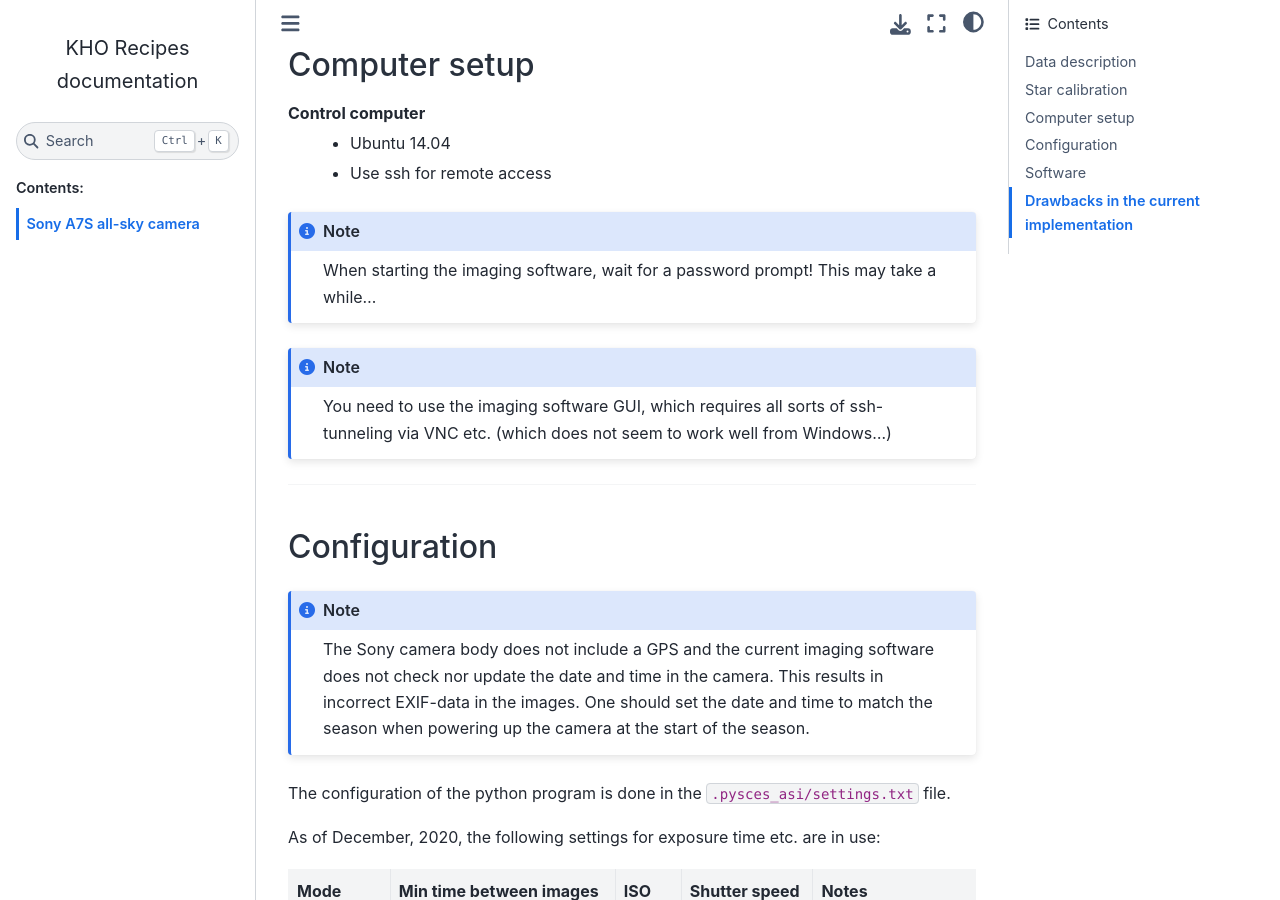
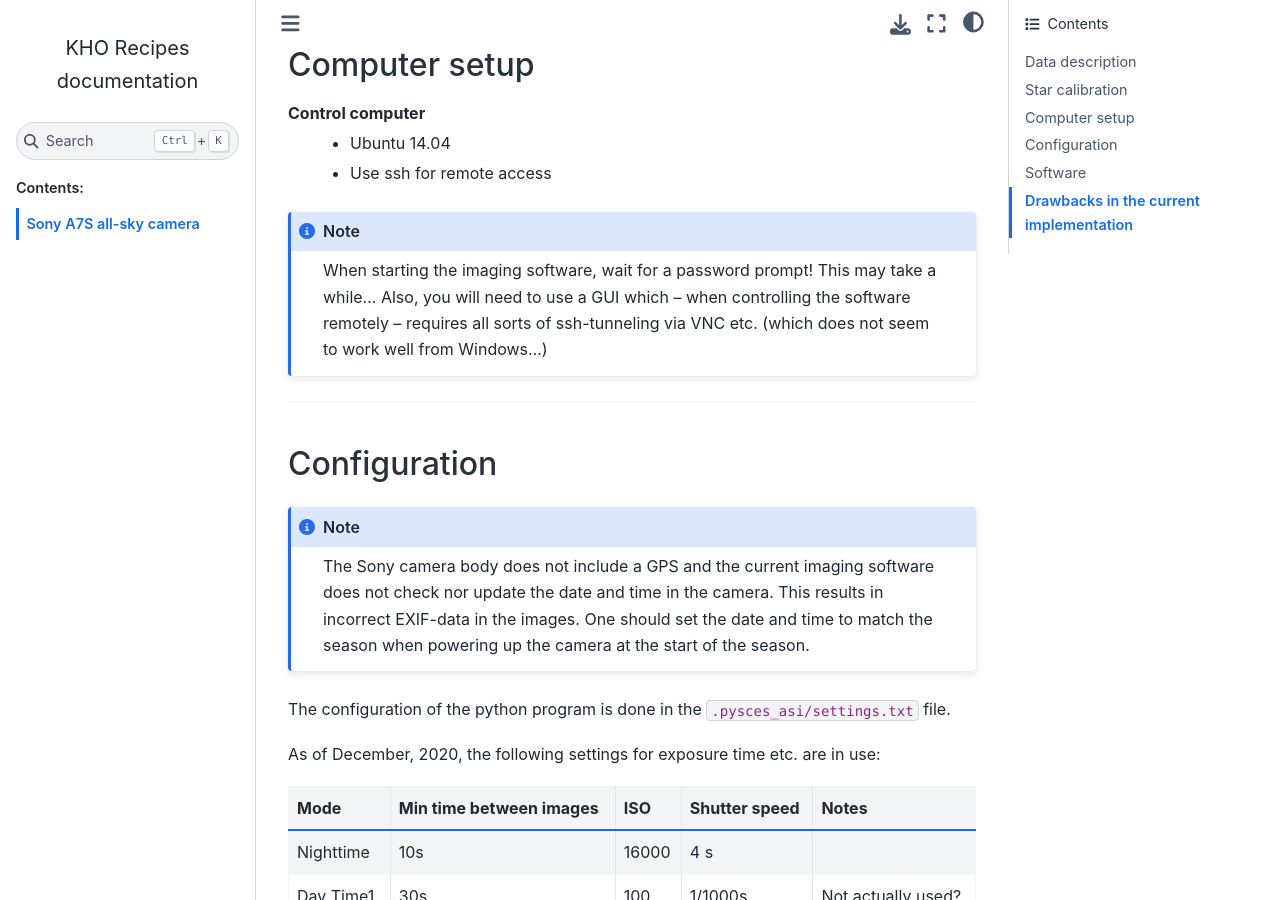
Before and after one commit to mikkosyrjasuo/RecipeTest, a Sphinx documentation site: the page built from docs/source/Sony/sony.rst, in a window 1280 px wide and 900 px high, scrolled down 1200 px. Built offline with Sphinx 7.4.7 and the Sphinx Book theme 1.1.4, drawn with Linux system fonts in a browser that asks for light colours.

Commit message:
Update sony.rst

```diff
--- a/docs/source/Sony/sony.rst
+++ b/docs/source/Sony/sony.rst
@@ -46,8 +46,7 @@ Control computer
    * Ubuntu 14.04
    * Use ssh for remote access
 
-.. note:: When starting the imaging software, wait for a password prompt! This may take a while...
-.. note:: You need to use the imaging software GUI, which requires all sorts of ssh-tunneling via VNC etc. (which does not seem to work well from Windows...)
+.. note:: When starting the imaging software, wait for a password prompt! This may take a while... Also, you will need to use a GUI which -- when controlling the software remotely -- requires all sorts of ssh-tunneling via VNC etc. (which does not seem to work well from Windows...)
 
 
 -------
```
